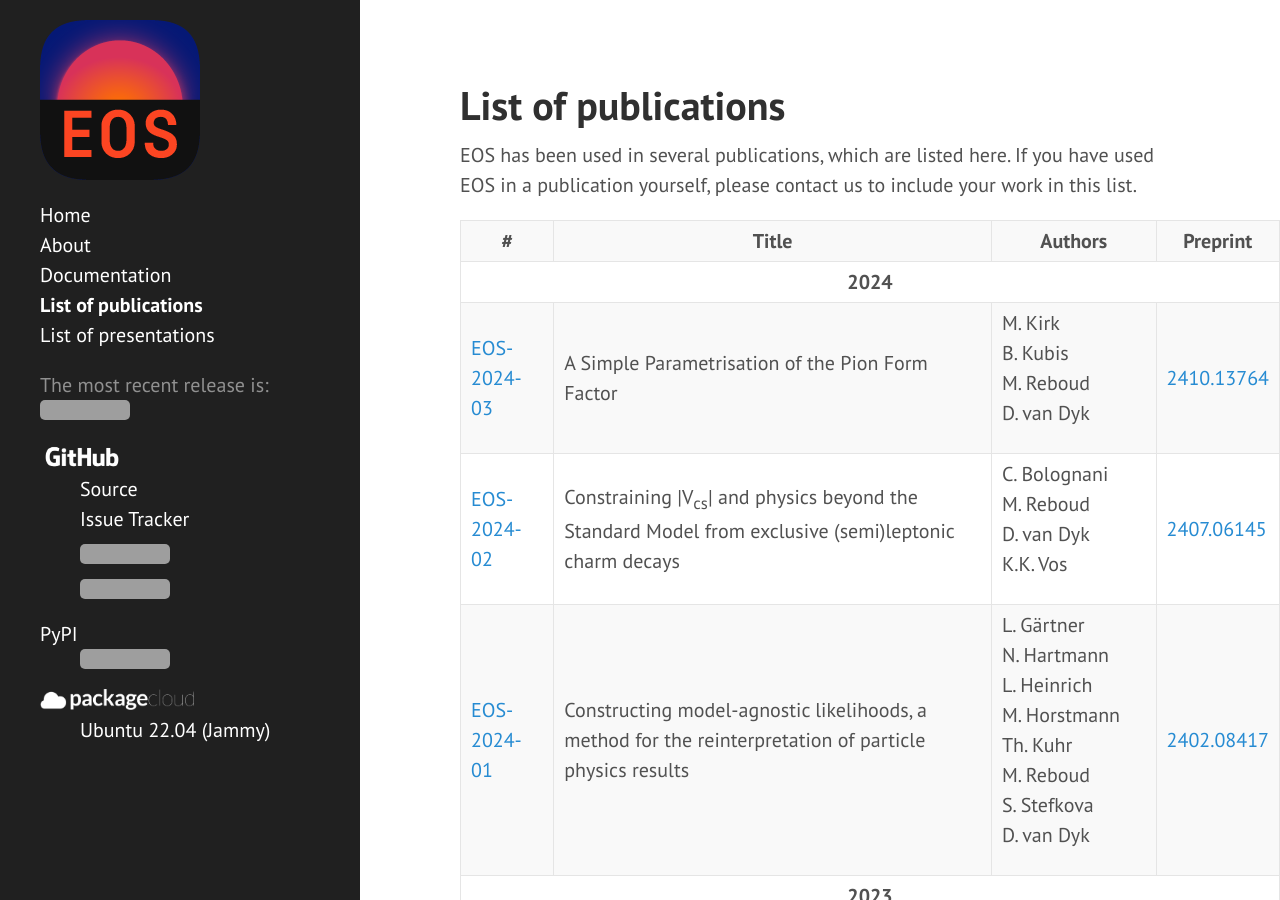
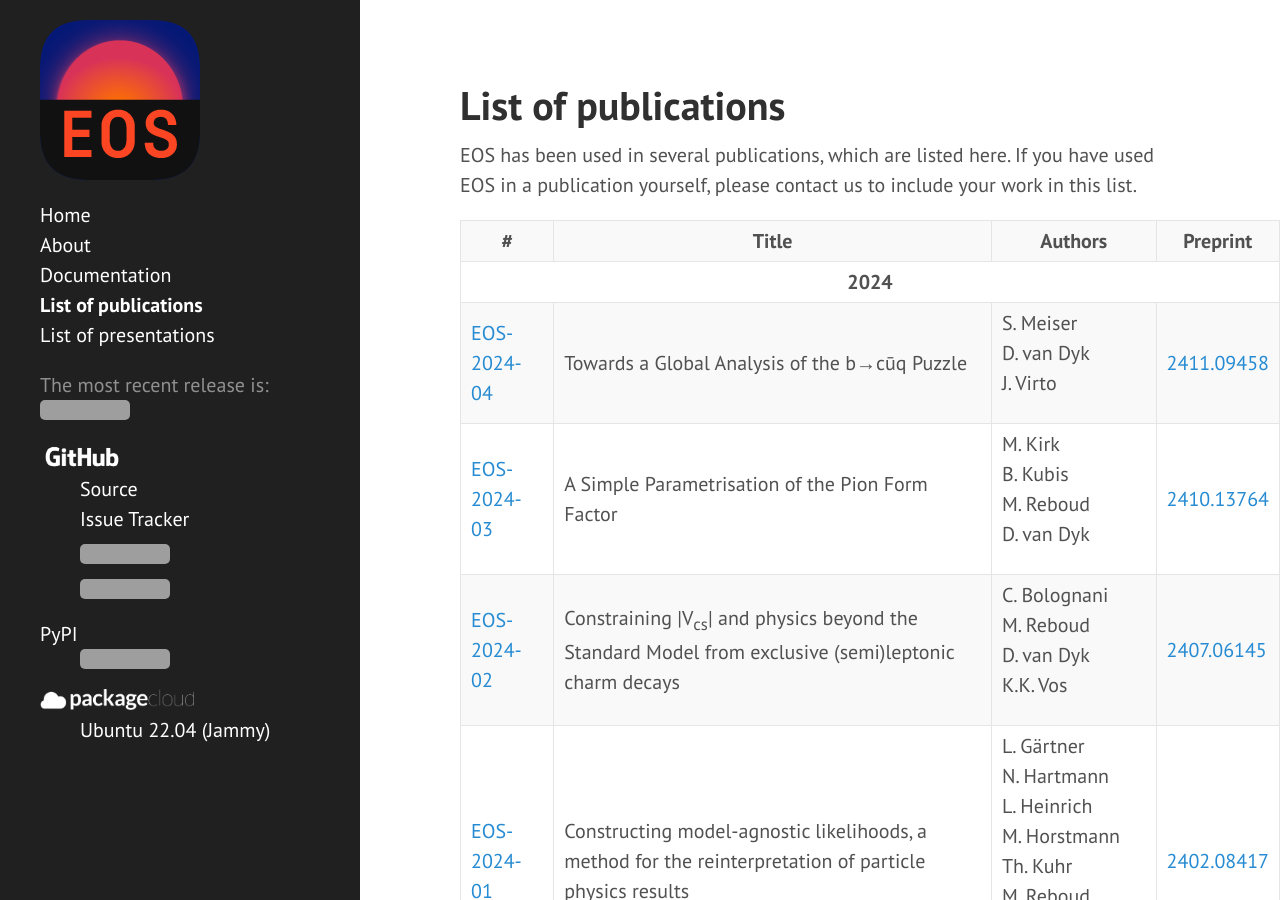
Before and after one commit to eos/eos.github.io, a Jekyll site: the page built from publications.html, in a window 1280 px wide and 900 px high. Built offline with Jekyll 4.4.1, drawn with Linux system fonts in a browser that asks for light colours; grey boxes are pictures that could not be loaded.

Commit message:
Add EOS-2024-04 to list of publication

```diff
--- a/_data/publications.yml
+++ b/_data/publications.yml
@@ -1,5 +1,9 @@
 - year: '2024'
   items:
+      - id:      '04'
+        title:   'Towards a Global Analysis of the b&rarr;c&umacr;q Puzzle'
+        authors: [S.&nbsp;Meiser, D.&nbsp;van&nbsp;Dyk, J.&nbsp;Virto]
+        arxiv:   '2411.09458'
       - id:      '03'
         title:   'A Simple Parametrisation of the Pion Form Factor'
         authors: [M.&nbsp;Kirk, B.&nbsp;Kubis, M.&nbsp;Reboud, D.&nbsp;van&nbsp;Dyk]
```
